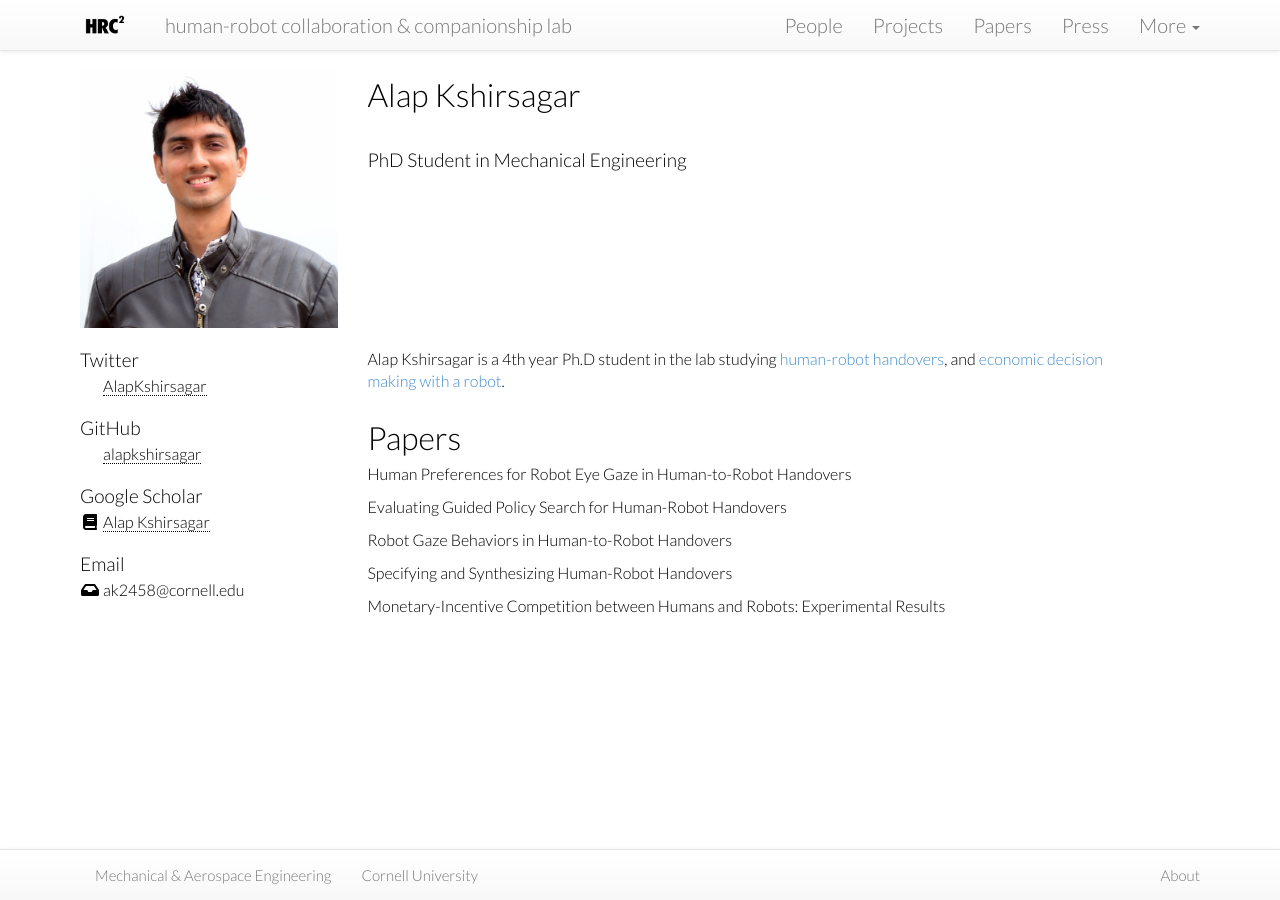
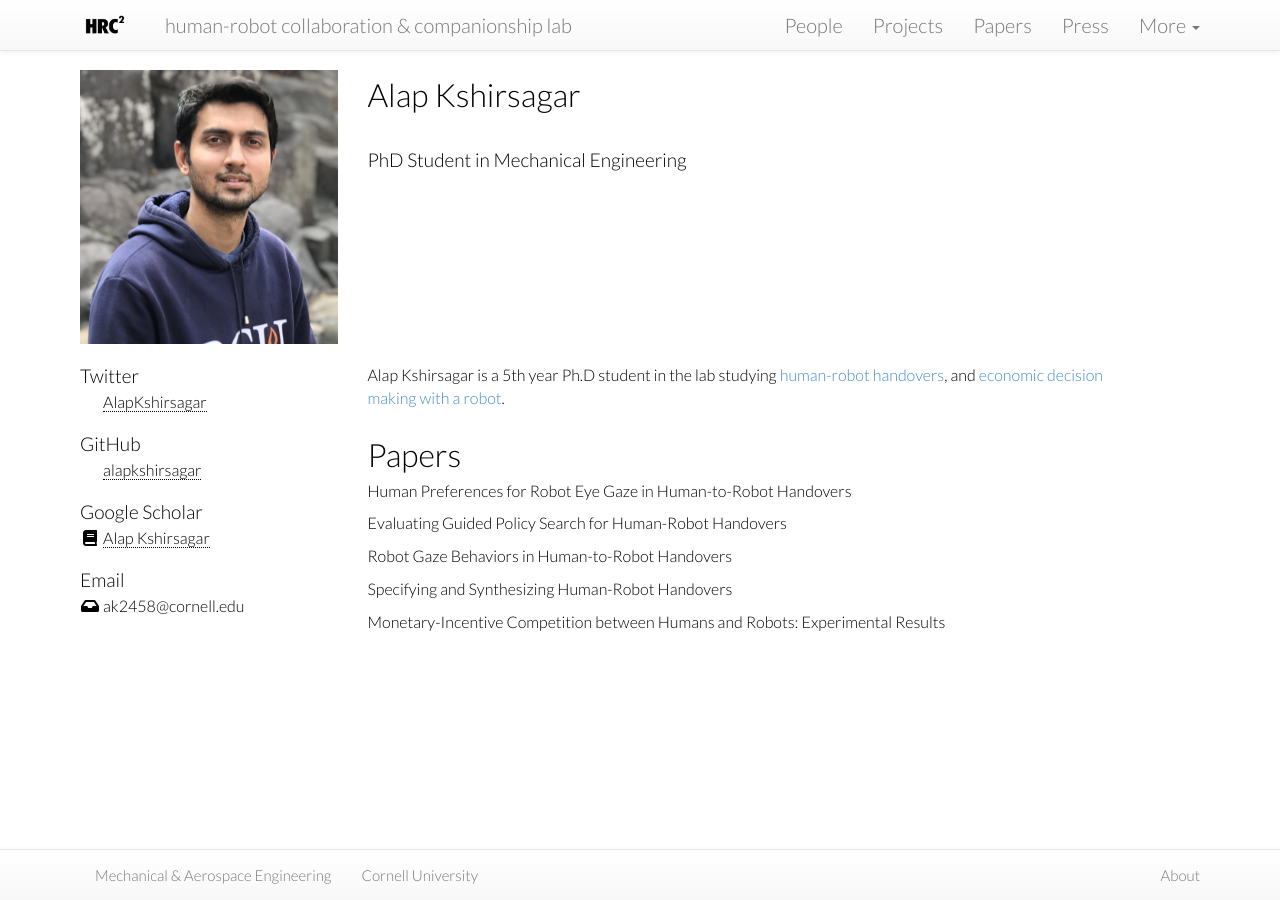
Before and after one commit to hrc2/hrc2.github.io, a Jekyll site: the page built from people/_posts/2017-10-19-alap-kshirsagar.md, in a window 1280 px wide. Built offline with Jekyll 4.4.1, drawn with Linux system fonts in a browser that asks for light colours; nearby versions of some CDN libraries; some web fonts are replaced.

Commit message:
student updates

```diff
--- a/people/_posts/2017-10-19-alap-kshirsagar.md
+++ b/people/_posts/2017-10-19-alap-kshirsagar.md
@@ -13,4 +13,4 @@ image: /assets/images/people/alap-kshirsagar.jpg
 cv:
 alum: false
 ---
-Alap Kshirsagar is a 4th year Ph.D student in the lab studying [human-robot handovers](http://hrc2.io/projects/Handovers), and [economic decision making with a robot](http://hrc2.io/projects/EBRD).
+Alap Kshirsagar is a 5th year Ph.D student in the lab studying [human-robot handovers](http://hrc2.io/projects/Handovers), and [economic decision making with a robot](http://hrc2.io/projects/EBRD).
```
Also changed, not shown: people/_posts/2021-03-20-david-brukrodriguez.md (+1 -1 lines), people/_posts/2022-02-11-zhiming-xie.md (added, +16 -0 lines), assets/images/people/alap-kshirsagar.jpg, assets/images/people/zhiming-xie.jpg (added).
